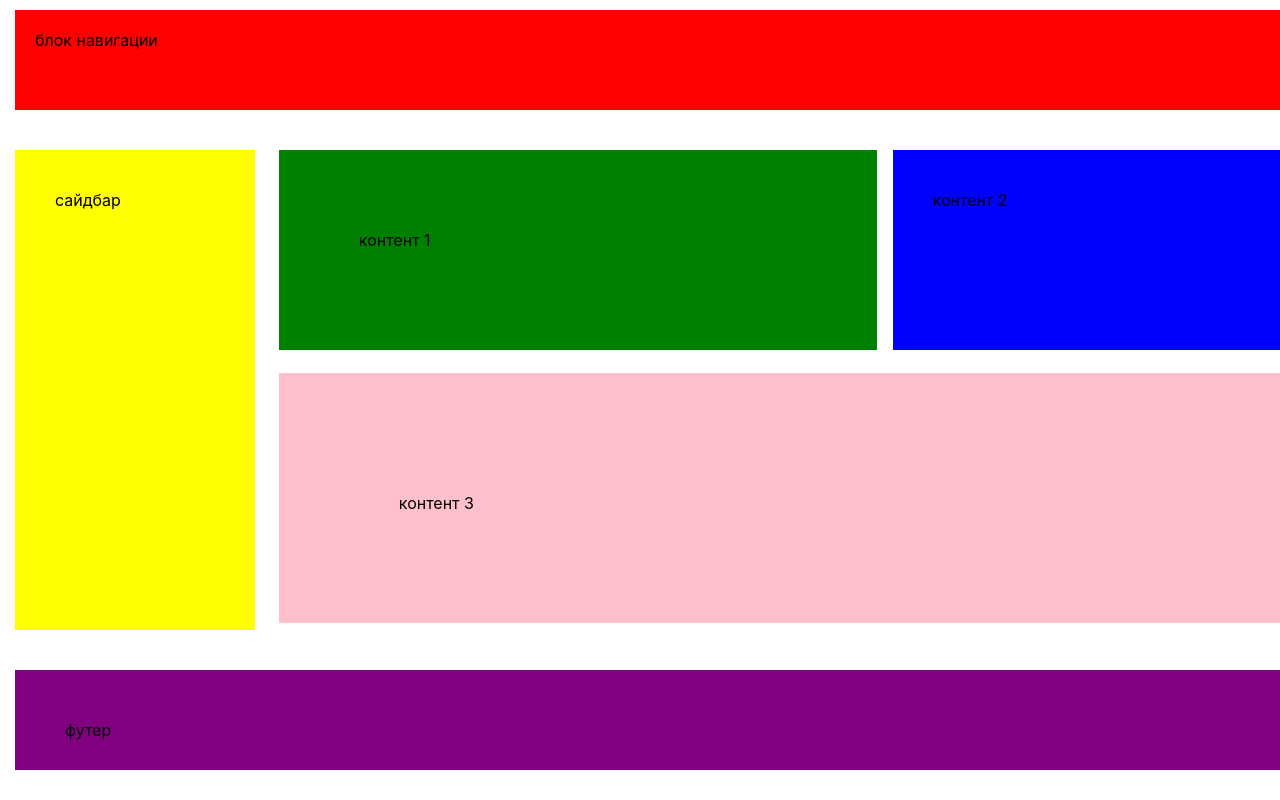
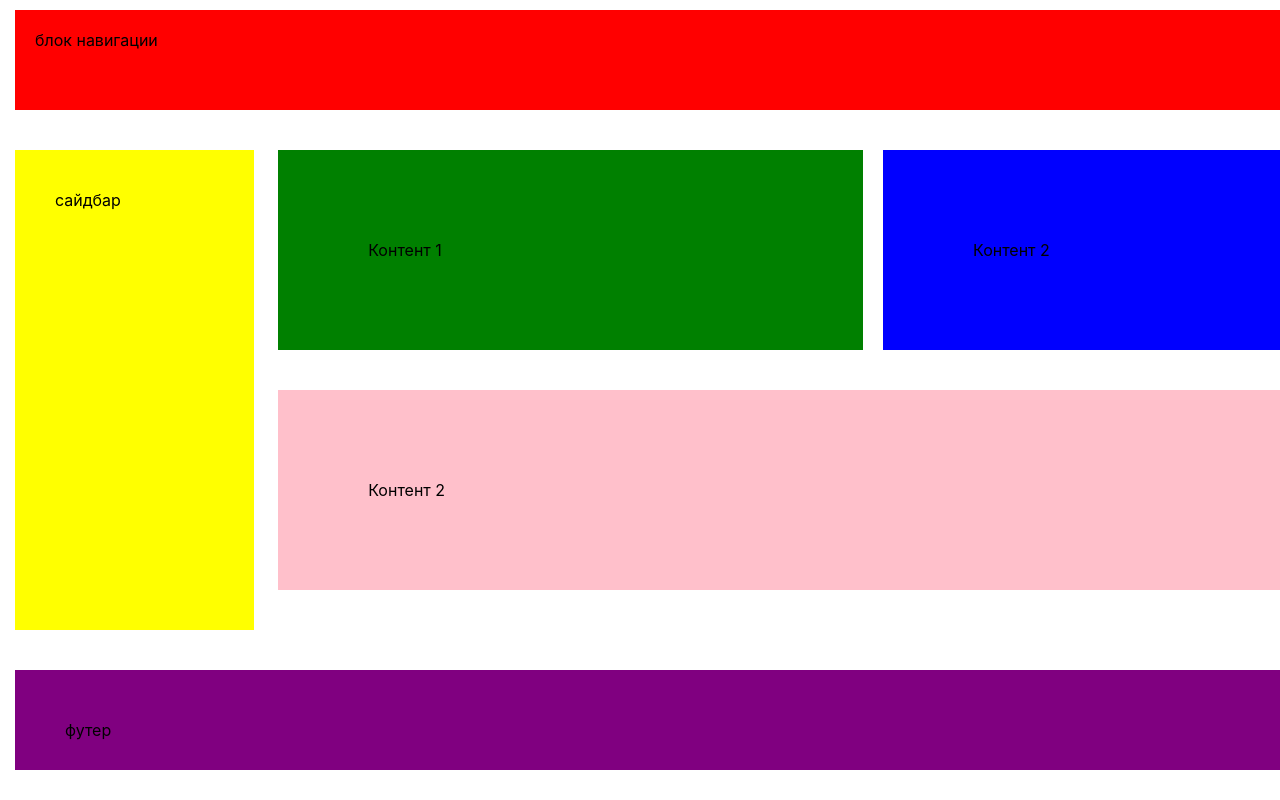
Before and after one commit to FDAsha/create-react-app, a React (Create React App) app: page / in a window 1280 px wide. Shown: the top 800 px of the page. Built offline with nearby package versions, Linux system fonts and the light colour scheme.

Commit message:
деструктуризация

```diff
--- /dev/null
+++ b/src/components/Content/Boxs/Boxelement/Boxelement.jsx
@@ -0,0 +1,33 @@
+import React from "react";
+import styled from "styled-components";
+
+const Container = styled.div`
+  height: ${({ height }) => height};
+  background-color: ${({ backgroundColor }) => backgroundColor};
+  margin-right: ${({ marginRight }) => marginRight};
+`;
+const Text = styled.p`
+  padding: ${({ padding }) => padding};
+  text: ${({ text }) => text};
+`;
+
+const Boxelement = ({
+  height = "200px",
+  backgroundColor = "pink",
+  text = "контент ",
+  padding = "90px",
+  marginRight = "0px"
+}) => {
+  return (
+    <Container
+      height={height}
+      backgroundColor={backgroundColor}
+      padding={padding}
+      marginRight={marginRight}
+    >
+      <Text padding={padding}>{text}</Text>
+    </Container>
+  );
+};
+
+export default Boxelement;
--- a/src/components/Content/Boxs/Boxs.jsx
+++ b/src/components/Content/Boxs/Boxs.jsx
@@ -1,58 +1,29 @@
-import * as React from 'react';
-import { Box } from '@mui/system';
-import { Grid } from '@mui/material';
+import { Grid } from "@mui/material";
+import * as React from "react";
+import { Box } from "@mui/system";
+import Boxelement from "./Boxelement/Boxelement";
 
-export default function Boxs() {
+const Boxs = ({ renderBoxs }) => {
   return (
-    <Grid container spacing={2}>
-      <Grid item xs={7}>
-        <Box
-          sx={{
-            height: 200,
-            backgroundColor: 'green'
-          }}
-        >
-          <p
-            style={{
-              padding: 80
-            }}
-          >
-            контент 1
-          </p>
-        </Box>
-      </Grid>
-      <Grid item xs={5}>
-        <Box
-          sx={{
-            height: 200,
-            backgroundColor: 'blue'
-          }}
-        >
-          <p
-            style={{
-              padding: 40
-            }}
-          >
-            контент 2
-          </p>
-        </Box>
-      </Grid>
-      <Grid item xs={12}>
-        <Box
-          sx={{
-            height: 250,
-            backgroundColor: 'pink'
-          }}
-        >
-          <p
-            style={{
-              padding: 120
-            }}
-          >
-            контент 3
-          </p>
-        </Box>
-      </Grid>
+    <Grid container spasing={2}>
+      {renderBoxs.map(
+        ({ id, height, backgroundColor, xs, marginRight, text }) => (
+          <Grid item xs={xs}>
+            <Box>
+              <Boxelement
+                marginRight={marginRight}
+                height={height}
+                backgroundColor={backgroundColor}
+                text={text}
+                id={id}
+                key={id}
+              ></Boxelement>
+            </Box>
+          </Grid>
+        )
+      )}
     </Grid>
   );
-}
+};
+
+export default Boxs;
--- a/src/components/Content/Content.jsx
+++ b/src/components/Content/Content.jsx
@@ -1,19 +1,45 @@
-import React from 'react';
-import styled from 'styled-components';
-import Aside from './Aside/Aside.jsx';
-import Boxs from './Boxs/Boxs';
+import React from "react";
+import Aside from "./Aside/Aside.jsx";
+import Boxs from "./Boxs/Boxs.jsx";
 
-const Wrapper = styled.div`
-  display: flex;
-  padding: 40px 0;
-` ;
+const styles = {
+  wrapper: {
+    display: "flex",
+    padding: "40px 0"
+  }
+};
 
 const Content = () => {
+  const renderBoxs = [
+    {
+      id: "one",
+      height: "200px",
+      backgroundColor: "green",
+      text: "Контент 1",
+      padding: "20px",
+      xs: "7",
+      marginRight: "20px"
+    },{
+      id: "two",
+      height: "200px",
+      backgroundColor: "blue",
+      text: "Контент 2",
+      padding: "20px",
+      xs: "5"
+    },{
+      id: "three",
+      height: "200px",
+      backgroundColor: "pink",
+      text: "Контент 2",
+      padding: "40px",
+      xs: "12"
+    }
+  ];
   return (
-    <Wrapper>
-      <Aside></Aside>
-      <Boxs></Boxs>
-    </Wrapper>
+    <div style={styles.wrapper}>
+      <Aside />
+      <Boxs renderBoxs={renderBoxs} />
+    </div>
   );
 };
 
```
Also changed, not shown: 2 other files (tests, documents, lock files or other folders).
